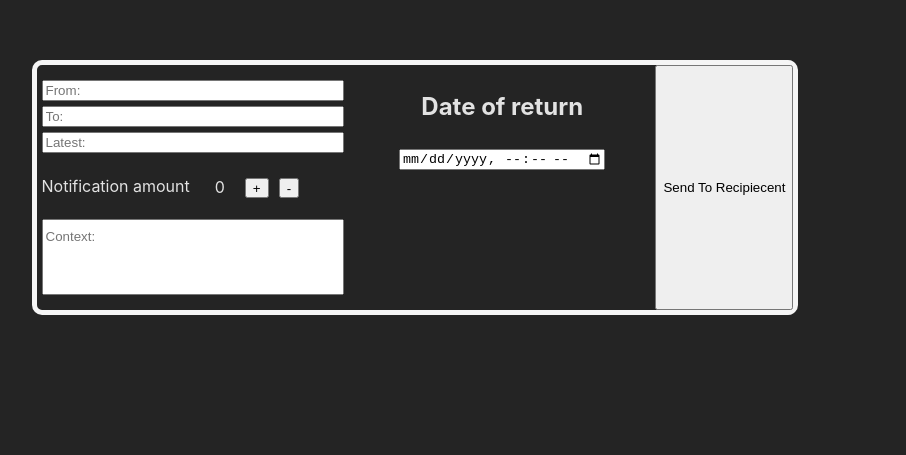
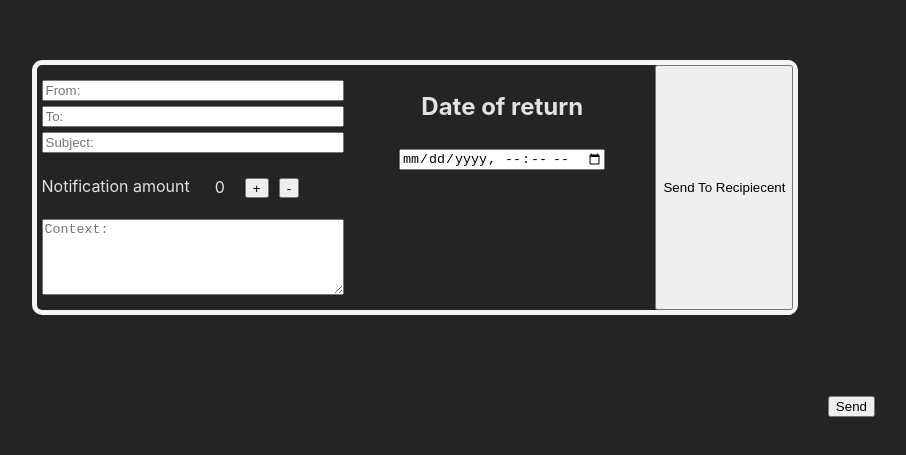
Before and after one commit to TheAzzieDev/MickeyEmail-, a React (Vite) app in the folder mickeyemail/: page / in a window 1280 px wide. Shown: the part 213-668 px from the top of the page, without its empty margins (225-1131 px from the left). Built offline with nearby package versions, Linux system fonts and the light colour scheme.

Commit message:
resolve conflict

```diff
--- a/mickeyemail/src/App.css
+++ b/mickeyemail/src/App.css
@@ -29,7 +29,7 @@
   margin-top: 5px;
 }
 
-.latest{
+.subject{
   margin-top: 5px;
 }
 
@@ -68,12 +68,14 @@
   margin-bottom: 5px;
 }
 
-.context::placeholder{
-  position: relative;
-  bottom: 20px;
-}
-
 .callender{
   margin: 5px 50px 5px 0px;
   width: fit-content;
 }
+
+#send{
+  margin: auto;
+  position: absolute;
+  bottom: 170px;
+  right: 180px;
+}
--- a/mickeyemail/src/App.jsx
+++ b/mickeyemail/src/App.jsx
@@ -27,7 +27,7 @@ function App() {
           <div className="inputs">
             <input type="text" placeholder="From:" className="from" />
             <input type="text" placeholder="To:" className="to" />
-            <input type="text" placeholder="Latest:" className="latest" />
+            <input type="text" placeholder="Subject:" className="subject" />
 
             <div id="notification">
               <p className="amount">Notification amount</p>
@@ -44,9 +44,12 @@ function App() {
                 -
               </button>
             </div>
-            <input type="text" placeholder="Context:" className="context" />
+            <textarea placeholder="Context:" className="context" />
+
           </div>
         </section>
+
+        <button id="send">Send</button>
 
         <div className="callender">
           <h2>Date of return</h2>
```
